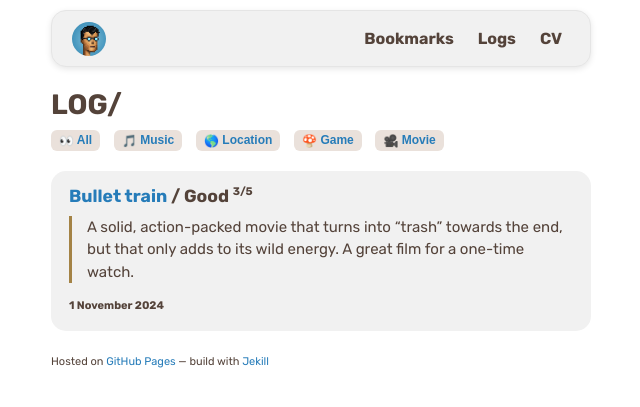
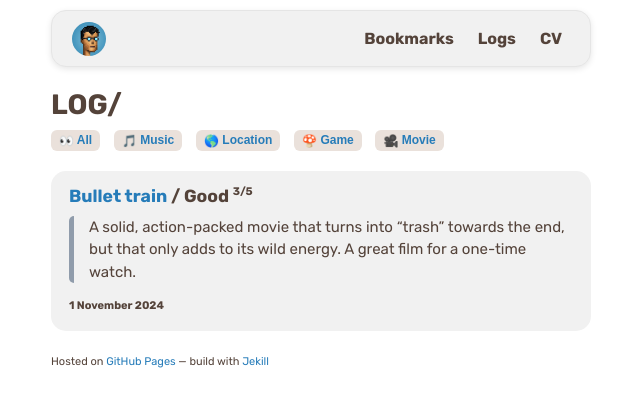
Before and after one commit to alobanov/alobanov.github.io, a Jekyll site: the page built from _logs/2024-11-01-bullet-train-movie-log.md, in a window 1280 px wide. Shown: the top 407 px of the page, without its empty margins (319-959 px from the left). Built offline with Jekyll 4.4.1, drawn with Linux system fonts in a browser that asks for light colours; emoji names are drawn with the system emoji font; some web fonts are replaced; a style sheet for code colours, icons or effects is not loaded.

Commit message:
update blockquote

```diff
--- a/assets/css/style.css
+++ b/assets/css/style.css
@@ -148,7 +148,8 @@ section {
 
 /* Дополнительные элементы */
 blockquote {
-    border-left: 3px solid #a48346;
+    border-left: 5px solid #909cab;
+    border-radius: 5px;
     margin: 0;
     padding: 0 0 0 15px;
 }
```
